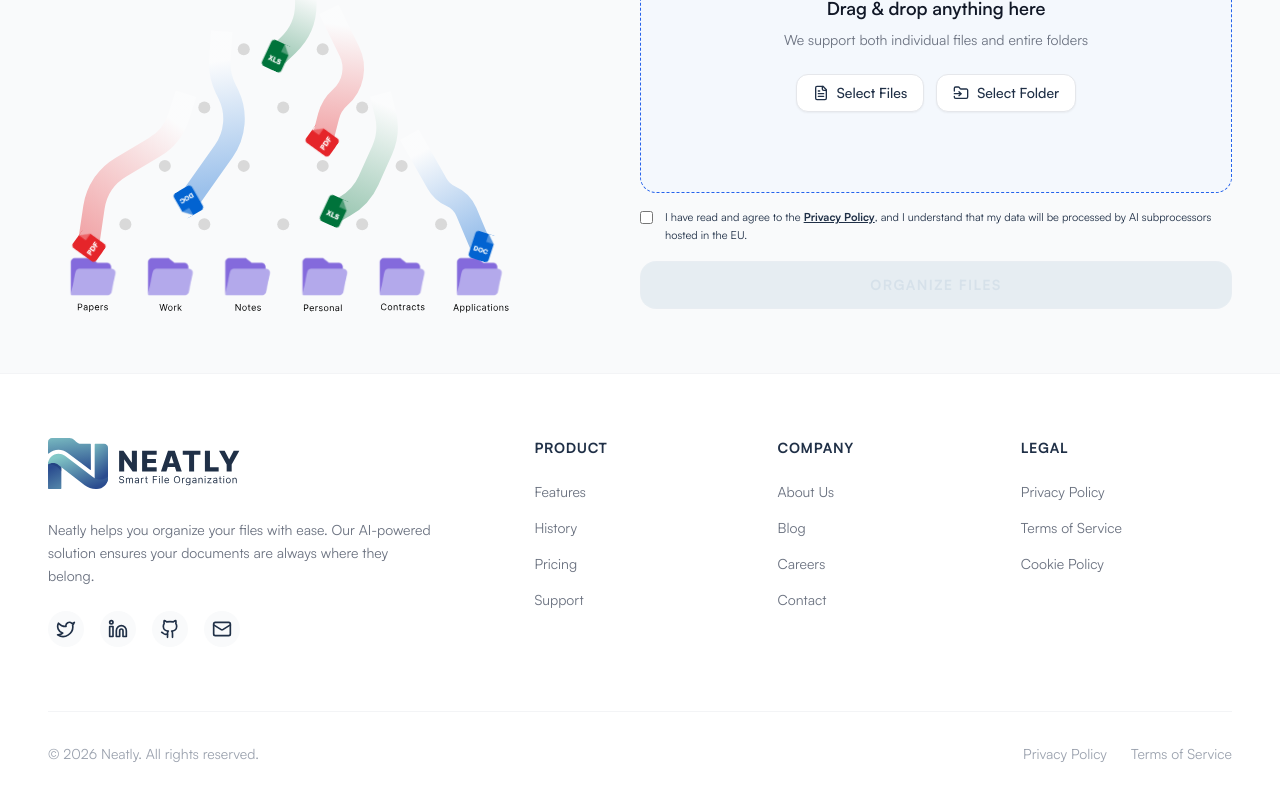
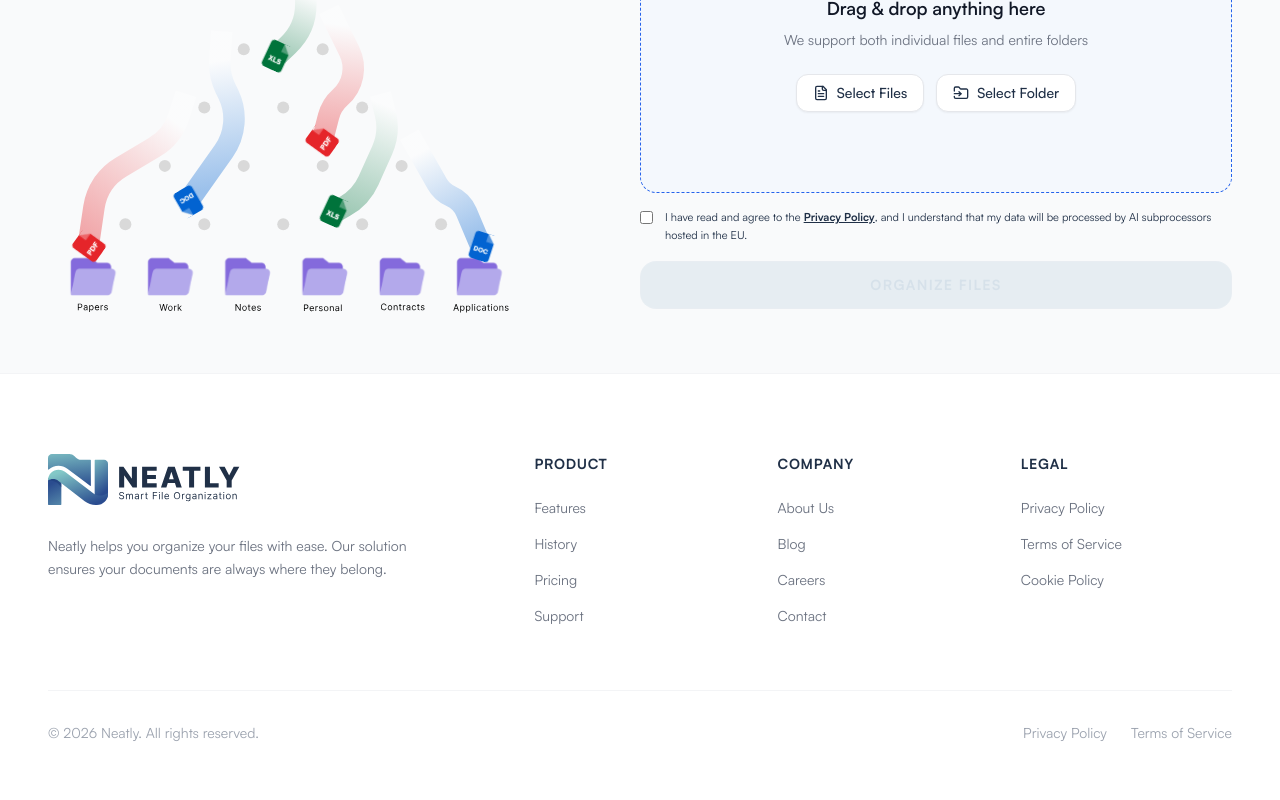
Before and after one commit to LaurensN98/file-organizing, a Next.js app in the folder frontend/: page / in a window 1280 px wide. Shown: the part 587-1387 px from the top of the page. Built offline with nearby package versions, Linux system fonts and the light colour scheme.

Commit message:
feat: changed social icons & removed react hooks

```diff
--- a/frontend/src/components/Footer.tsx
+++ b/frontend/src/components/Footer.tsx
@@ -1,9 +1,6 @@
-"use client";
-
 import Image from "next/image";
 import Link from "next/link";
-import { Github, Twitter, Linkedin, Mail, ArrowUpRight } from "lucide-react";
-import { motion } from "framer-motion";
+import { ArrowUpRight } from "lucide-react";
 
 const footerLinks = [
   {
@@ -36,17 +33,25 @@ const footerLinks = [
 
 const socialLinks = [
   {
-    icon: <Twitter size={20} />,
+    icon: <i className="bi bi-twitter-x"></i>,
     href: "https://twitter.com",
     label: "Twitter",
   },
   {
-    icon: <Linkedin size={20} />,
+    icon: <i className="bi bi-linkedin"></i>,
     href: "https://linkedin.com",
     label: "LinkedIn",
   },
-  { icon: <Github size={20} />, href: "https://github.com", label: "GitHub" },
-  { icon: <Mail size={20} />, href: "mailto:hello@neatly.com", label: "Email" },
+  {
+    icon: <i className="bi bi-github"></i>,
+    href: "https://github.com",
+    label: "GitHub",
+  },
+  {
+    icon: <i className="bi bi-envelope-fill"></i>,
+    href: "mailto:hello@neatly.com",
+    label: "Email",
+  },
 ];
 
 export default function Footer() {
@@ -54,13 +59,13 @@ export default function Footer() {
 
   return (
     <div className="bg-white">
-      <footer className="w-full bg-white border-t border-gray-100 py-16 px-12 max-w-7xl mx-auto overflow-hidden">
+      <footer className="w-full bg-white border-t border-gray-100 py-20 px-12 max-w-7xl mx-auto overflow-hidden">
         <div className="max-w-7xl mx-auto">
           <div className="grid grid-cols-1 md:grid-cols-2 lg:grid-cols-5 gap-12 lg:gap-8 mb-16">
             {/* Brand Column */}
             <div className="lg:col-span-2 space-y-6">
               <Link href="/" className="inline-block group">
-                <div className="w-48 transition-transform duration-300 group-hover:scale-105">
+                <div className="w-48">
                   <Image
                     src="/svgs/logo.svg"
                     alt="Neatly Logo"
@@ -71,22 +76,21 @@ export default function Footer() {
                 </div>
               </Link>
               <p className="text-gray-500 max-w-sm text-sm leading-relaxed">
-                Neatly helps you organize your files with ease. Our AI-powered
-                solution ensures your documents are always where they belong.
+                Neatly helps you organize your files with ease. Our solution
+                ensures your documents are always where they belong.
               </p>
               <div className="flex gap-4">
                 {socialLinks.map((social) => (
-                  <motion.a
+                  <Link
                     key={social.label}
                     href={social.href}
                     target="_blank"
                     rel="noopener noreferrer"
-                    className="p-2 rounded-full bg-gray-50 text-[#203047] hover:bg-[#203047] hover:text-white transition-colors duration-300"
-                    whileHover={{ y: -3 }}
+                    className="text-[#203047] hover:text-black duration-300"
                     aria-label={social.label}
                   >
                     {social.icon}
-                  </motion.a>
+                  </Link>
                 ))}
               </div>
             </div>
```
